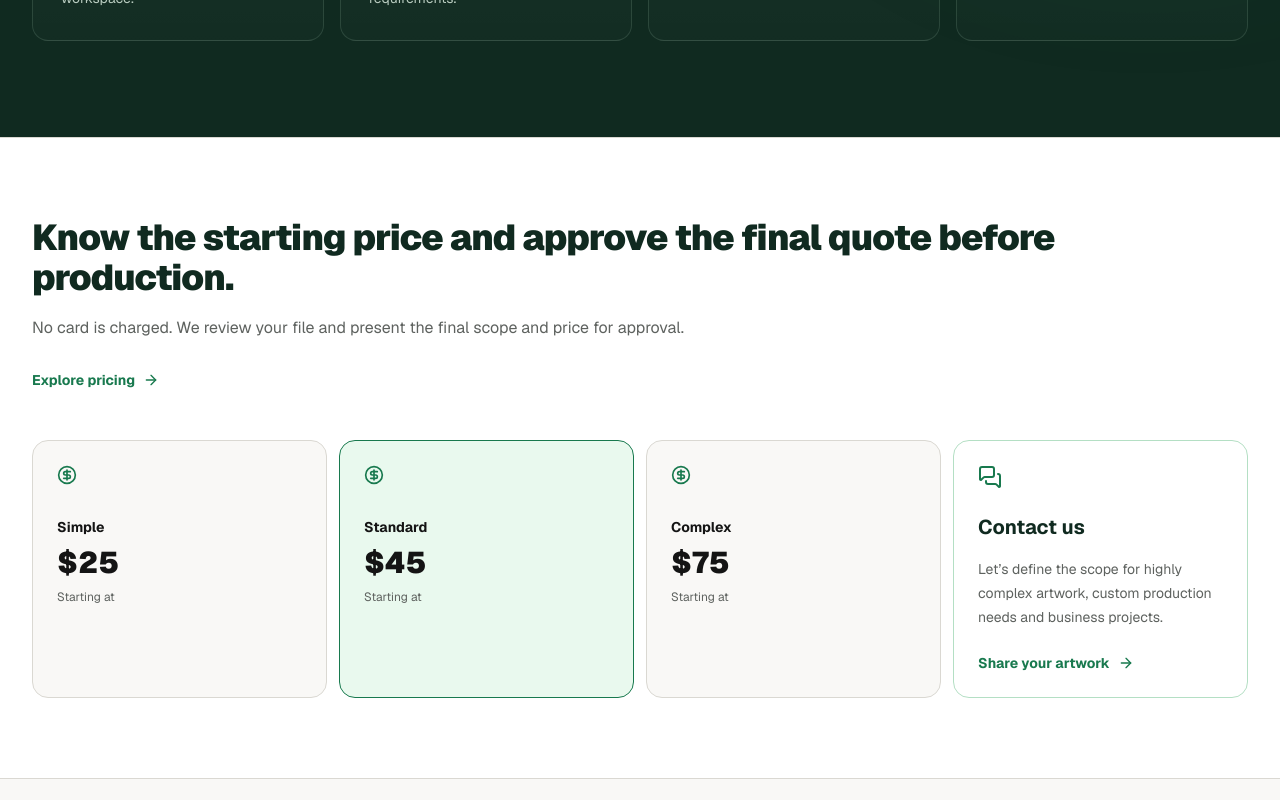
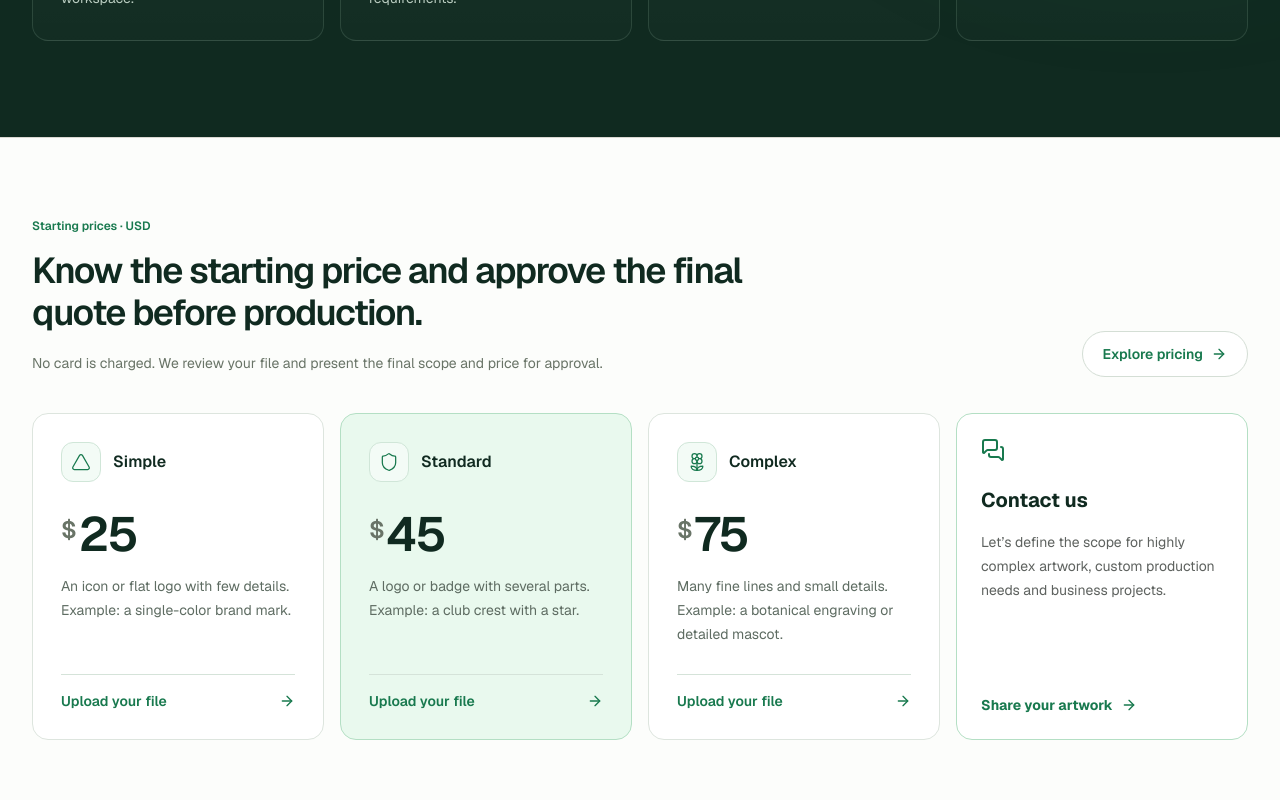
Before and after one commit to enesbv/artlantix, a Next.js app: page / in a window 1280 px wide. Shown: the part 4020-4820 px from the top of the page. Built offline with nearby package versions, Linux system fonts and the light colour scheme; no server answers; the database is empty.

Commit message:
design: refine homepage pricing cards and remove repeated labels

```diff
--- a/components/HomePageContent.tsx
+++ b/components/HomePageContent.tsx
@@ -2,8 +2,9 @@
 
 import React, { useEffect, useState } from 'react';
 import Link from 'next/link';
+import { useTranslations } from 'next-intl';
 import ContactPricingCard from '@/components/ContactPricingCard';
-import { ArrowRight, Check, CircleDollarSign, FolderCheck, PenTool, ScanSearch, Upload } from 'lucide-react';
+import { ArrowRight, Check, Flower2, FolderCheck, PenTool, ScanSearch, Shield, Triangle, Upload } from 'lucide-react';
 import Navbar from '@/components/Navbar';
 import Footer from '@/components/Footer';
 import MarketingVisual from '@/components/MarketingVisual';
@@ -13,10 +14,13 @@ import { DEFAULT_SITE_SETTINGS, getSiteSettings, SiteSettings } from '@/lib/serv
 import { caseStudies, guides, localizedPath, marketingCopy, normalizeMarketingLocale, processSteps, services } from '@/lib/marketing';
 
 const processIcons = [Upload, ScanSearch, PenTool, FolderCheck];
+const pricingIcons = [Triangle, Shield, Flower2];
 
 export default function HomePageContent({ locale }: { locale: string }) {
   const lang = normalizeMarketingLocale(locale);
   const copy = marketingCopy[lang];
+  const tierCopy = useTranslations('quote.complexityGuide');
+  const pricingHint = { tr: 'Başlangıç fiyatları · USD', en: 'Starting prices · USD', de: 'Startpreise · USD' }[lang];
   const [settings, setSettings] = useState<SiteSettings>(DEFAULT_SITE_SETTINGS);
   useEffect(() => { getSiteSettings().then(setSettings).catch(() => undefined); }, []);
   const quotePath = localizedPath(lang, '/quote');
@@ -122,10 +126,35 @@ export default function HomePageContent({ locale }: { locale: string }) {
           </div>
         </section>
 
-        <section id="pricing" className="border-y border-[#DAD8D2] bg-white">
-          <div className="mx-auto grid max-w-7xl gap-12 px-4 py-20 sm:px-6 lg:grid-cols-1 lg:px-8">
-            <div><h2 className="text-4xl font-black tracking-tight text-[#102A20]">{copy.home.pricingTitle}</h2><p className="mt-4 leading-7 text-[#5E625F]">{copy.home.pricingBody}</p><Link href={localizedPath(lang, '/pricing')} className="mt-7 inline-flex items-center gap-2 text-sm font-bold text-[#18794E]">{copy.home.fullPricing}<ArrowRight className="h-4 w-4" /></Link></div>
-            <div className="grid gap-3 sm:grid-cols-2 lg:grid-cols-4">{[[copy.common.simple, settings.simple_tier_price], [copy.common.standard, settings.standard_tier_price], [copy.common.complex, settings.complex_tier_price]].map(([label, price], index) => <div key={label} className={`rounded-2xl border p-6 ${index === 1 ? 'border-[#18794E] bg-[#E9F9EE]' : 'border-[#DAD8D2] bg-[#F9F8F6]'}`}><CircleDollarSign className="h-5 w-5 text-[#18794E]" /><p className="mt-8 text-sm font-bold">{label}</p><p className="mt-2 text-3xl font-black">${price}</p><p className="mt-2 text-xs text-[#5E625F]">{copy.common.from}</p></div>)}<ContactPricingCard locale={lang} /></div>
+        <section id="pricing" className="scroll-mt-24 border-y border-[#DAD8D2] bg-[#FCFDFB]">
+          <div className="mx-auto max-w-7xl px-4 py-16 sm:px-6 sm:py-20 lg:px-8">
+            <div className="flex flex-col justify-between gap-6 lg:flex-row lg:items-end lg:gap-16">
+              <div className="max-w-3xl">
+                <p className="mb-4 text-xs font-semibold text-[#18794E]">{pricingHint}</p>
+                <h2 className="text-3xl font-semibold leading-[1.15] tracking-[-0.04em] text-[#102A20] sm:text-4xl">{copy.home.pricingTitle}</h2>
+                <p className="mt-4 max-w-2xl text-sm leading-7 text-[#697467]">{copy.home.pricingBody}</p>
+              </div>
+              <Link href={localizedPath(lang, '/pricing')} className="inline-flex shrink-0 items-center gap-2 self-start rounded-full border border-[#D4DED5] bg-white px-5 py-3 text-sm font-semibold text-[#18794E] transition-colors hover:border-[#18794E] focus-visible:outline-2 focus-visible:outline-offset-4 focus-visible:outline-[#18794E] lg:self-auto">{copy.home.fullPricing}<ArrowRight className="h-4 w-4" aria-hidden="true" /></Link>
+            </div>
+            <div className="mt-9 grid gap-4 sm:grid-cols-2 lg:grid-cols-4">
+              {(['simple', 'standard', 'complex'] as const).map((tier, index) => {
+                const Icon = pricingIcons[index];
+                const price = settings[`${tier}_tier_price`];
+                const label = copy.common[tier];
+                return (
+                  <div key={tier} className={`flex min-h-[310px] flex-col rounded-2xl border p-6 sm:p-7 ${index === 1 ? 'border-[#B4DFC4] bg-[#E9F9EE]' : 'border-[#DDE5DE] bg-white'}`}>
+                    <div className="flex items-center gap-3">
+                      <span className="flex h-10 w-10 items-center justify-center rounded-xl border border-[#D0E6D8] bg-[#F3FBF6] text-[#18794E]"><Icon className="h-5 w-5" strokeWidth={1.5} aria-hidden="true" /></span>
+                      <h3 className="text-base font-semibold text-[#102A20]">{label}</h3>
+                    </div>
+                    <p className="mt-7 text-5xl font-semibold tracking-[-0.045em] text-[#102A20]"><span className="mr-1 align-top text-2xl leading-10 text-[#697467]">$</span>{price}</p>
+                    <p className="mb-7 mt-4 text-sm leading-6 text-[#5E6C62]">{tierCopy(`${tier}Description`)}</p>
+                    <Link href={quotePath} className="mt-auto inline-flex items-center justify-between gap-2 border-t border-[#D5E3D9] pt-4 text-sm font-semibold text-[#18794E] transition-colors hover:text-[#115C3B] focus-visible:outline-2 focus-visible:outline-offset-4 focus-visible:outline-[#18794E]">{copy.home.primary}<ArrowRight className="h-4 w-4" aria-hidden="true" /></Link>
+                  </div>
+                );
+              })}
+              <ContactPricingCard locale={lang} />
+            </div>
           </div>
         </section>
 
```
Also changed, not shown: 1 other file (tests, documents, lock files or other folders).
